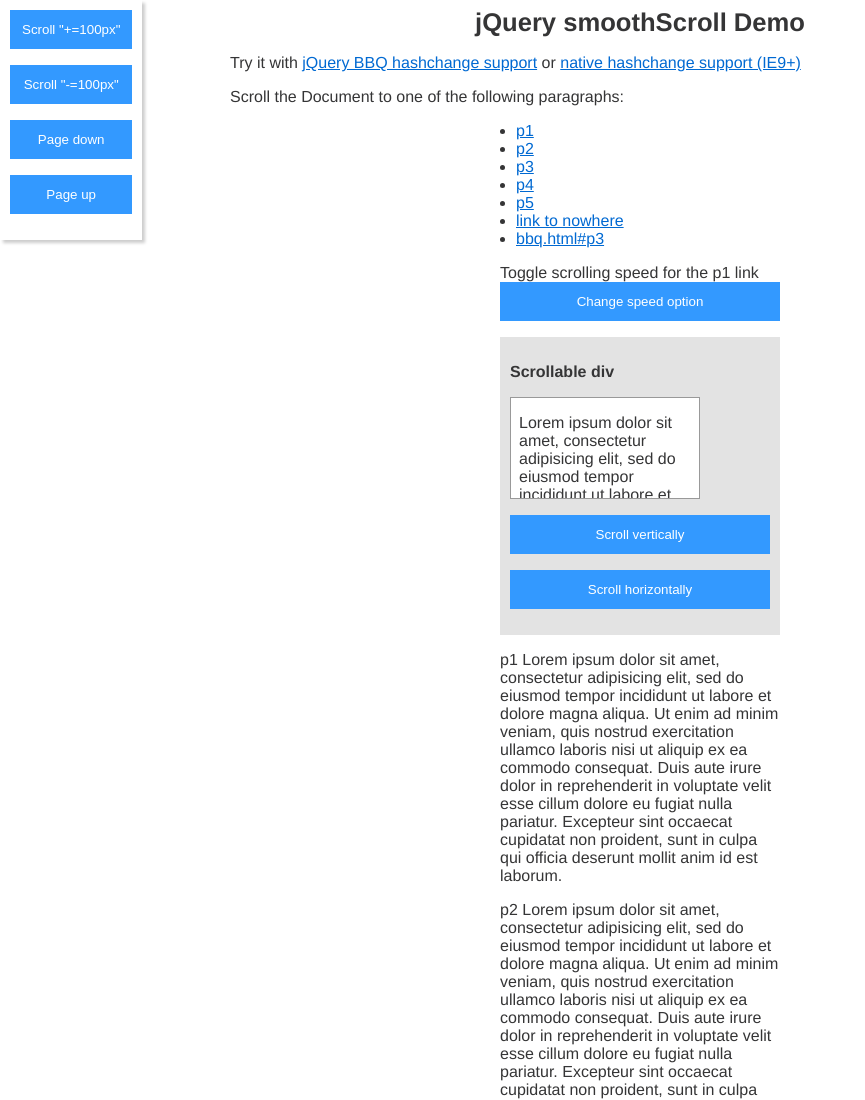
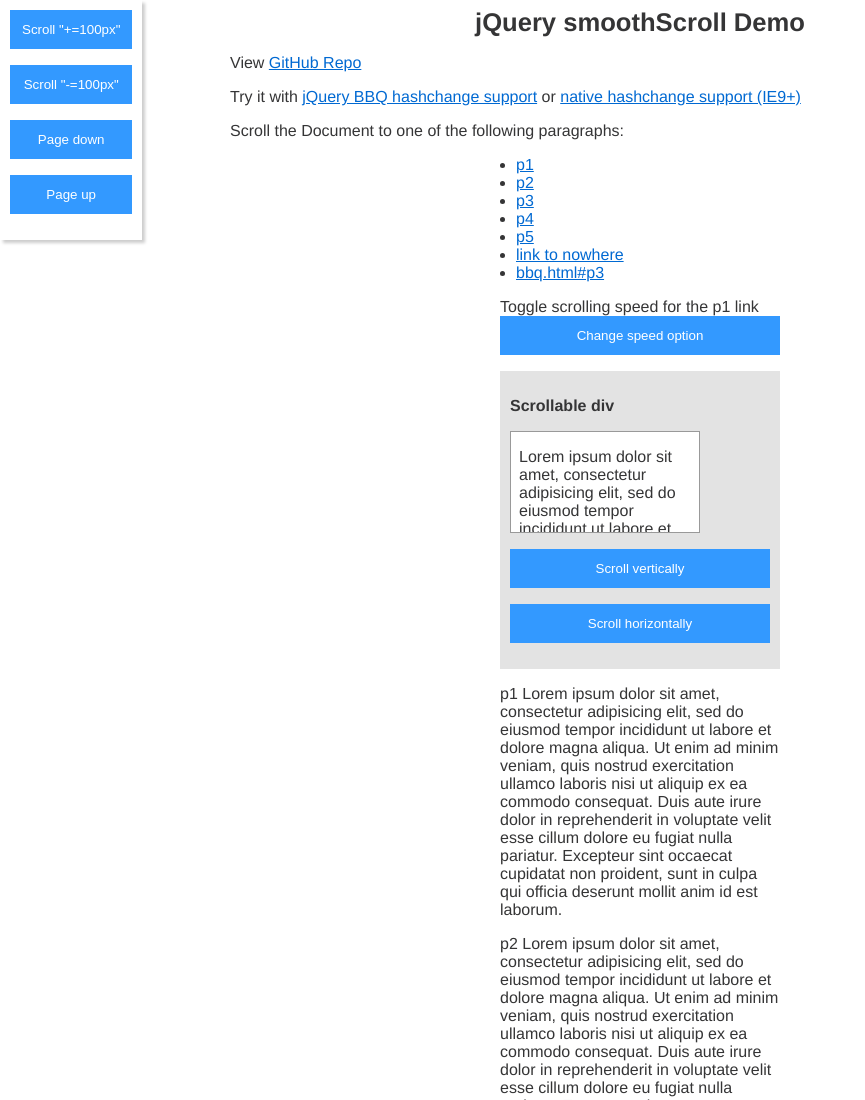
Before and after one commit to kswedberg/jquery-smooth-scroll, a website: page demo/index.html in a window 1280 px wide. Shown: the top 1100 px of the page, without its empty margins (0-865 px from the left). Drawn offline with Linux system fonts and the light colour scheme.

Commit message:
Add link from demo to repo

```diff
--- a/demo/index.html
+++ b/demo/index.html
@@ -87,6 +87,7 @@
   <div class="container">
     <div class="intro">
       <h1>jQuery smoothScroll Demo</h1>
+      <p>View <a href="https://github.com/kswedberg/jquery-smooth-scroll">GitHub Repo</a></p>
       <p>Try it with <a href="bbq.html">jQuery BBQ hashchange support</a> or <a href="hashchange.html">native hashchange support (IE9+)</a></p>
       <p>Scroll the Document to one of the following paragraphs:</p>
     </div>
```
